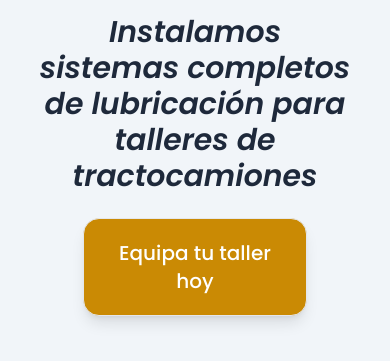
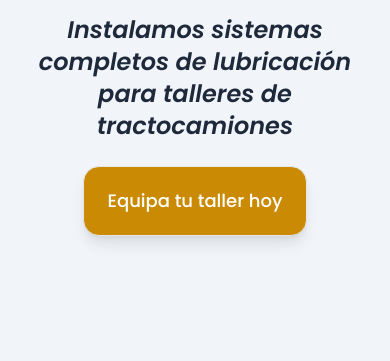
Before and after one commit to abelqum/MILAS-2026, a website: page index.html in a window 390 px wide. Shown: the part 359-720 px from the top of the page. Drawn offline with Linux system fonts and the light colour scheme.

Commit message:
mejor texto h1 y boton

```diff
--- a/index.html
+++ b/index.html
@@ -115,7 +115,7 @@
 
         <div id="hero-description" class="flex flex-col gap-6 p-4">
           <h1
-            class="font-poppins font-semibold text-3xl text-center text-slate-800 italic"
+            class="font-poppins font-semibold text-2xl md:text-3xl text-center text-slate-800 italic"
           >
             Instalamos sistemas completos de lubricación para talleres de
             tractocamiones
@@ -123,7 +123,7 @@
 
           <a
             href="#"
-            class="w-[70%] md:w-[80%] md:p-3 lg:p-5 shadow-lg m-auto font-poppins font-medium border rounded-2xl bg-yellow-600 text-center text-xl text-white p-5"
+            class="w-[70%] md:w-[80%] md:p-3 lg:p-5 shadow-lg m-auto font-poppins font-medium border rounded-2xl bg-yellow-600 text-center text-lg md:text-xl text-white p-5"
             >Equipa tu taller hoy</a
           >
         </div>
```
Also changed, not shown: output.css, src/output.css.
